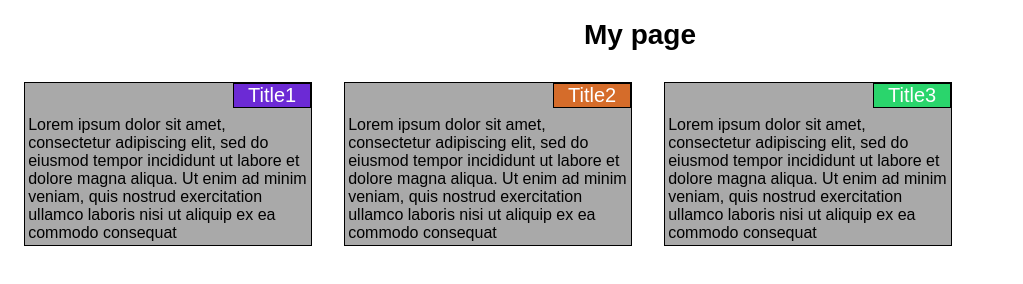
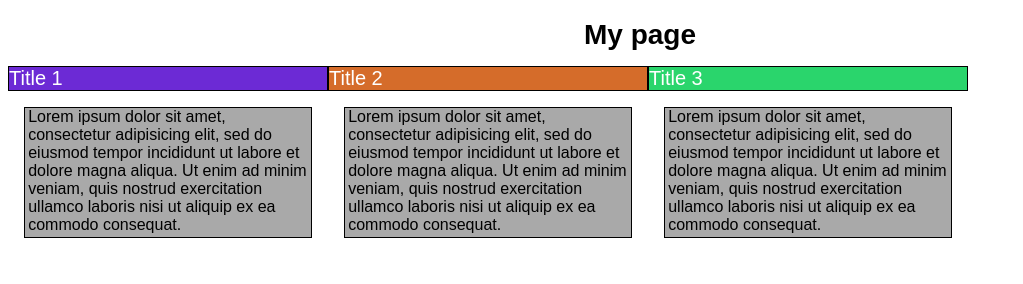
Before and after one commit to murraywallas/module2-solution, a plain HTML site: page index.html in a window 1280 px wide. Shown: the whole page, without its empty margins (0-1023 px from the left). Drawn offline with Linux system fonts and the light colour scheme.

Commit message:
Final work

```diff
--- a/index.html
+++ b/index.html
@@ -12,12 +12,18 @@
 <body>
   <h1>My page</h1>
     <div class="container">
-    <div class="col-lg-3 col-md-6 col-sm-12 box"><p><span class="title1">Title1</span>Lorem ipsum dolor sit amet, consectetur adipiscing elit, sed do eiusmod tempor incididunt ut labore et dolore magna aliqua. Ut enim ad minim veniam, quis nostrud exercitation ullamco laboris nisi ut aliquip ex ea commodo consequat</p></div>
-
-    <div class="col-lg-3 col-md-6 col-sm-12 box"><p><span class="title2">Title2</span>Lorem ipsum dolor sit amet, consectetur adipiscing elit, sed do eiusmod tempor incididunt ut labore et dolore magna aliqua. Ut enim ad minim veniam, quis nostrud exercitation ullamco laboris nisi ut aliquip ex ea commodo consequat</p></div>
-
-    <div class="col-lg-3 col-md-12 col-sm-12 box"><p><span class="title3">Title3</span>Lorem ipsum dolor sit amet, consectetur adipiscing elit, sed do eiusmod tempor incididunt ut labore et dolore magna aliqua. Ut enim ad minim veniam, quis nostrud exercitation ullamco laboris nisi ut aliquip ex ea commodo consequat</p></div>
+        <div class= "col-lg-3 col-md-6 col-sm-12">
+            <section>
+            <div class= "title1">Title 1</div>
+            <p>Lorem ipsum dolor sit amet, consectetur adipisicing elit, sed do eiusmod tempor incididunt ut labore et dolore magna aliqua. Ut enim ad minim veniam, quis nostrud exercitation ullamco laboris nisi ut aliquip ex ea commodo consequat.</p></section></div>
+        <div class= "col-lg-3 col-md-6 col-sm-12">
+            <section>
+            <div class= "title2">Title 2</div>
+                <p>Lorem ipsum dolor sit amet, consectetur adipisicing elit, sed do eiusmod tempor incididunt ut labore et dolore magna aliqua. Ut enim ad minim veniam, quis nostrud exercitation ullamco laboris nisi ut aliquip ex ea commodo consequat.</p></section></div>
+        <div class= "col-lg-3 col-md-12 col-sm-12">
+            <section>
+            <div class= "title3">Title 3</div>
+                <p>Lorem ipsum dolor sit amet, consectetur adipisicing elit, sed do eiusmod tempor incididunt ut labore et dolore magna aliqua. Ut enim ad minim veniam, quis nostrud exercitation ullamco laboris nisi ut aliquip ex ea commodo consequat.</p></section></div>
     </div>
-
 </body>
 </html>
```
